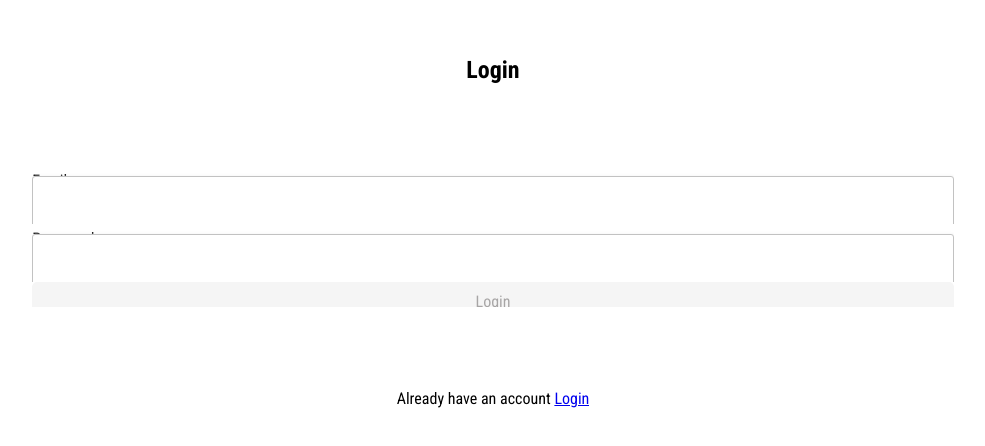
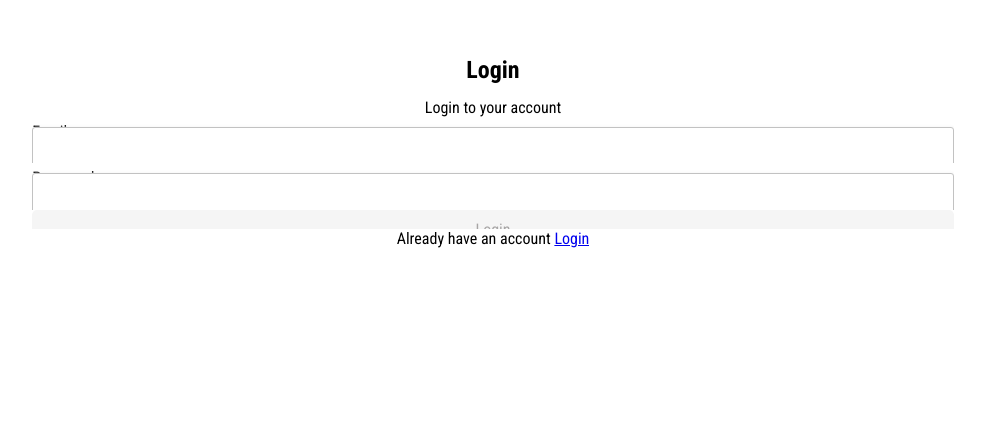
Before and after one commit to chemazu/fit-app, a React (Create React App) app: page /login in a window 1280 px wide. Shown: the part 264-710 px from the top of the page, without its empty margins (147-1132 px from the left). Built offline with nearby package versions, Linux system fonts and the light colour scheme.

Commit message:
update to the layout of the login page

```diff
--- a/src/pages/Login/index.tsx
+++ b/src/pages/Login/index.tsx
@@ -36,6 +36,8 @@ export default function Login() {
   return (
     <div className="login">
       <h2>Login</h2>
+      <p style={{paddingTop:"15px"}}>Login to your account</p>
+
       <form>
         <Input label={"Email"} control={{ value: email, setValue: setEmail }} type={email}/>
         <Input
--- a/src/pages/Login/style.scss
+++ b/src/pages/Login/style.scss
@@ -3,14 +3,16 @@
   padding-top: 25%;
   width: 100%;
   display: flex;
-  justify-content: space-between;
+
   align-items: center;
   flex-direction: column;
-  height: 100%;
+  height: 80%;
+  // background-color: red;
+  justify-content: center;
 
   form {
     width: 80%;
-    height: 40%;
+    height: 60%;
     display: flex;
     justify-content: space-between;
     align-items: center;
--- a/src/pages/Register/index.tsx
+++ b/src/pages/Register/index.tsx
@@ -49,6 +49,7 @@ export default function Register() {
   return (
     <div className="register">
       <h2>Sign Up</h2>
+      <p style={{paddingTop:"15px"}}>Create an account</p>
       <form>
         <Input
           label={"Name"}
--- a/src/pages/Register/style.scss
+++ b/src/pages/Register/style.scss
@@ -3,7 +3,7 @@
   padding-top: 15%;
   width: 100%;
   display: flex;
-  justify-content: space-between;
+  // justify-content: space-between;
   align-items: center;
   flex-direction: column;
   height: 100%;
```
